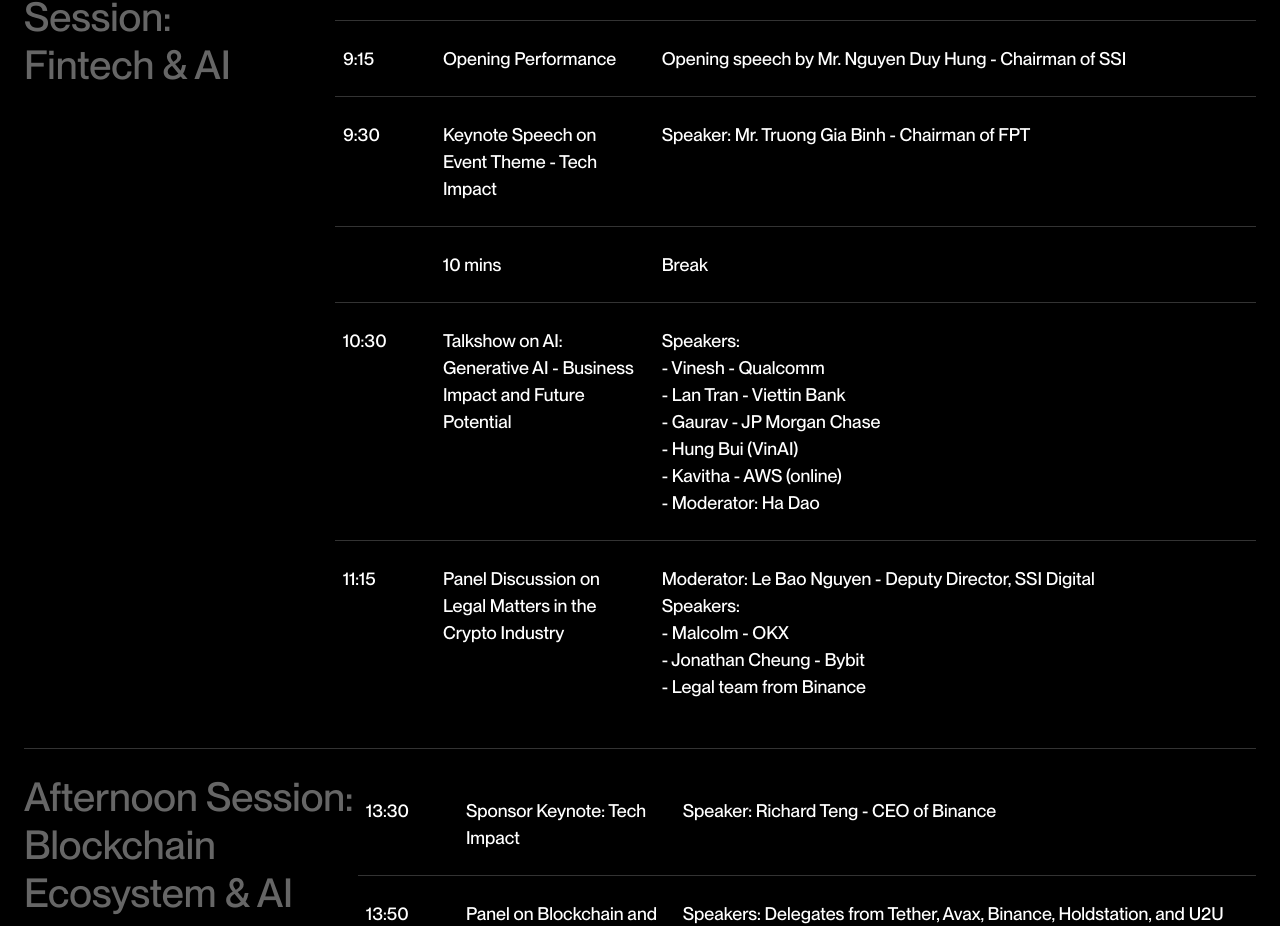
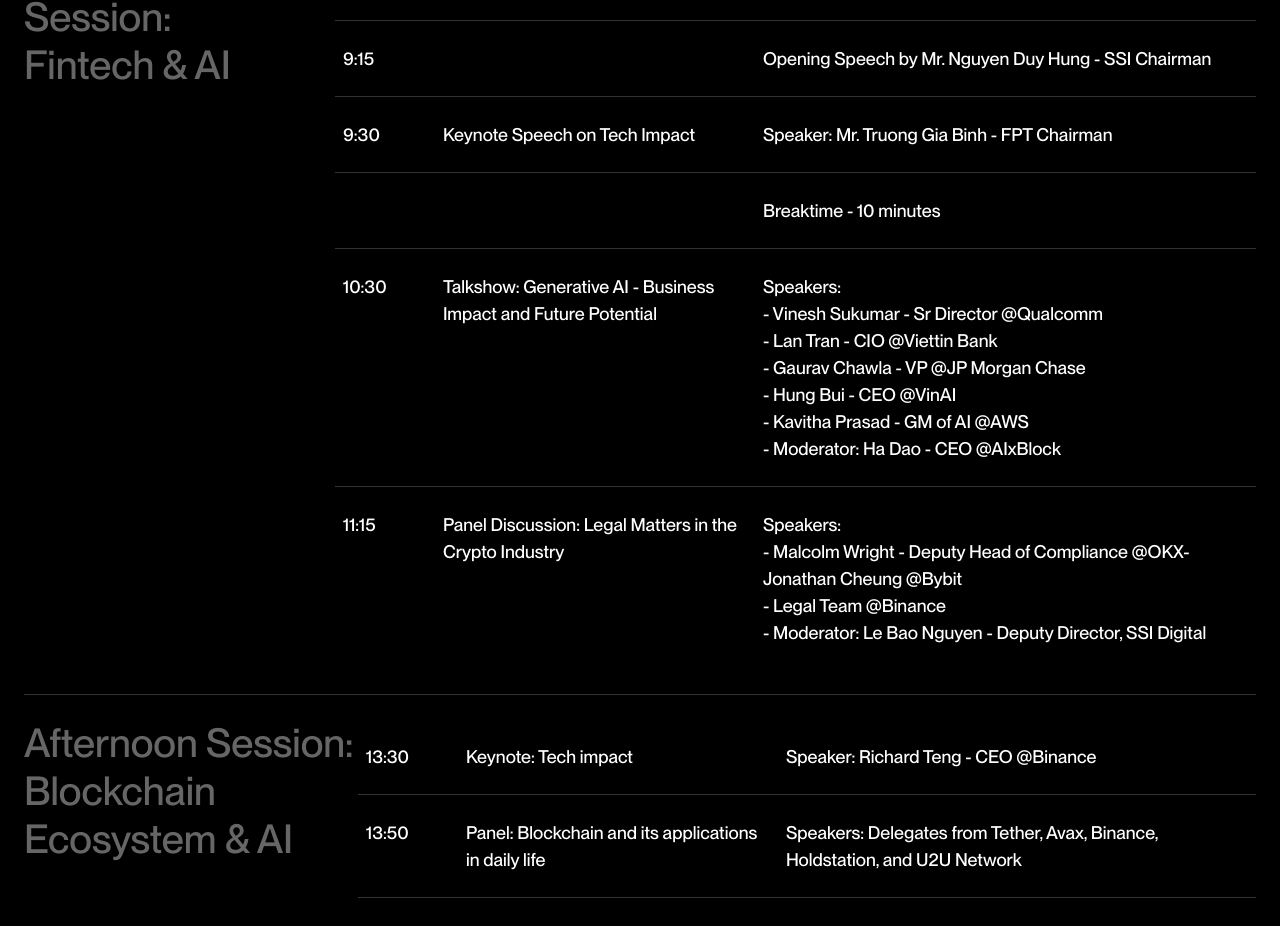
Before and after one commit to unicornultrafoundation/vtis-website, a Next.js app: page /agenda in a window 1280 px wide. Shown: the part 760-1686 px from the top of the page. Built offline with nearby package versions, Linux system fonts and the light colour scheme.

Commit message:
[UPDATE] handle agenda page

```diff
--- a/src/components/Pages/Agenda/AfternoonSection.tsx
+++ b/src/components/Pages/Agenda/AfternoonSection.tsx
@@ -24,31 +24,31 @@
   // eslint-disable-next-line react-hooks/exhaustive-deps
   const listSpeakerAfternoon: Speaker[] = [
     {
-      title: "Sponsor Keynote: Tech Impact",
+      title: "Keynote: Tech impact",
       time: "13:30",
-      description: "Speaker: Richard Teng - CEO of Binance",
+      description: "Speaker: Richard Teng - CEO @Binance",
       image: Speaker4,
     },
     {
-      title: "Panel on Blockchain and Its Applications in Daily Life",
+      title: "Panel: Blockchain and its applications in daily life",
       time: "13:50",
       description:
-        "Speakers: Delegates from Tether, Avax, Binance, Holdstation, and U2U",
+        "Speakers: Delegates from Tether, Avax, Binance, Holdstation, and U2U Network",
     },
     {
-      title: "Keynote: Tech Impact",
+      title: "Keynote: Tech impact",
       time: "14:30",
-      description: "Speaker: COO of KuCoin (20mins)",
+      description: "Speaker:  COO @KuCoin",
     },
     {
-      title: "10 mins",
+      title: "",
       time: "",
-      description: "Break",
+      description: "Breaktime - 10 minutes",
     },
     {
-      title: "Panel on Future Innovations and Security in Digital Asset",
+      title: "Panel: Future Innovations and Security in Digital Asset",
       time: "15:00",
-      description: "Speakers: Bybit, Bitget, Bingx, KuCoin",
+      description: "Speakers:  Bybit, Bitget, Bingx, KuCoin",
     },
     {
       title:
@@ -56,15 +56,15 @@
       time: "16:00",
       description:
         "Speakers:\n" +
-        "- Phong Nguyen - FPT\n" +
-        "- Raghu - SAP \n" +
-        "- Tuan Cao - Genetica \n" +
-        "- Binh Tran - AVV \n" +
-        "- Prof. Fabio - Oxford Brookes, Oxford University \n" +
-        "- Moderator: Ha Dao\n",
+        "- Phong Nguyen - Chief AI Officer @FPT AI \n" +
+        "- Raghu Banda - Sr Director of AI @SAP  \n" +
+        "- Tuan Cao - CEO @Genetica  \n" +
+        "- Binh Tran @AVV  \n" +
+        "- Prof. Fabio - Director of AI Labs @Oxford Brookes, Oxford University \n" +
+        "- Moderator: Ha Dao - CEO @AIxBlock\n",
     },
     {
-      title: "Panel Discussion with Vietnamese Blockchain Startups",
+      title: "Panel: Vietnam Blockchain Startups",
       time: "17:00",
       description: "Speakers: Delegates from Onus, ATX, and Icetea Labs",
     },
@@ -73,9 +73,9 @@
   // eslint-disable-next-line react-hooks/exhaustive-deps
   const listSpeakerAfternoon2: Speaker[] = [
     {
-      title: "Panel by Web3 Ventures",
+      title: "Panel: Web3 Ventures",
       time: "13:30",
-      description: "Speakers: Delegates from IDG, JDL, Chain Capital",
+      description: "Speakers: Delegates from IDG Blockchain, JDL, Chain Capital",
     },
     {
       title: "Keynote from Bitget Delegate",
@@ -135,16 +135,16 @@
             onMouseLeave={() => setHoveredImageAfternoon(null)}
           >
             <div className="flex tablet:group-hover:bg-white tablet:group-hover:text-black py-6 px-2 fullscreen:py-[64px]  text-[18px] fullscreen:text-[48px] font-neueMed">
-              <div className=" w-full tablet:max-w-[100px] fullscreen:max-w-[941px] max-w-[116px] ">
+              <div className=" w-full tablet:max-w-[100px] fullscreen:max-w-[941px] max-w-[90px] ">
                 <p>{speaker.time}</p>
               </div>
-              <p className="hidden tablet:flex tablet:flex-col tablet:w-[300px] desktop:w-[400px]">
+              <p className="hidden tablet:flex w-full tablet:max-w-[300px] fullscreen:max-w-[400px]">
                 {speaker.title}
               </p>
               <p
-                className="pl-5 w-full"
-                dangerouslySetInnerHTML={{
-                  __html: speaker.description.replaceAll("\n", "<br />"),
+                  className="tablet:pl-5 w-full"
+                  dangerouslySetInnerHTML={{
+                    __html: speaker.description.replaceAll("\n", "<br />"),
                 }}
               />
             </div>
--- a/src/components/Pages/Agenda/MorningSection.tsx
+++ b/src/components/Pages/Agenda/MorningSection.tsx
@@ -5,6 +5,7 @@
 
 import Image, { StaticImageData } from "next/image";
 import { useMemo, useState } from "react";
+
 
 interface Props {
   activeTab?: string;
@@ -29,61 +30,61 @@
       description: "",
     },
     {
-      title: "Opening Performance",
+      title: "",
       time: "9:15",
-      description: "Opening speech by Mr. Nguyen Duy Hung - Chairman of SSI",
+      description: "Opening Speech by Mr. Nguyen Duy Hung - SSI Chairman",
       image: Speaker1,
     },
     {
-      title: "Keynote Speech on Event Theme - Tech Impact",
+      title: "Keynote Speech on Tech Impact",
       time: "9:30",
-      description: "Speaker: Mr. Truong Gia Binh - Chairman of FPT",
+      description: "Speaker: Mr. Truong Gia Binh - FPT Chairman",
       image: Speaker2,
     },
     {
-      title: "10 mins",
+      title: "",
       time: "",
-      description: "Break",
+      description: "Breaktime - 10 minutes",
     },
     {
       title:
-        "Talkshow on AI: Generative AI - Business Impact and Future Potential",
+          "Talkshow: Generative AI - Business Impact and Future Potential",
       time: "10:30",
       description:
           "Speakers:\n" +
-        "- Vinesh - Qualcomm \n" +
-        "- Lan Tran - Viettin Bank \n" +
-        "- Gaurav - JP Morgan Chase \n" +
-        "- Hung Bui (VinAI)\n" +
-        "- Kavitha - AWS (online)\n" +
-        "- Moderator: Ha Dao\n",
+          "- Vinesh Sukumar - Sr Director @Qualcomm  \n" +
+          "- Lan Tran - CIO @Viettin Bank  \n" +
+          "- Gaurav Chawla - VP @JP Morgan Chase \n" +
+          "- Hung Bui - CEO @VinAI \n" +
+          "- Kavitha Prasad - GM of AI @AWS\n" +
+          "- Moderator: Ha Dao - CEO @AIxBlock\n",
     },
     {
-      title: "Panel Discussion on Legal Matters in the Crypto Industry",
+      title: "Panel Discussion: Legal Matters in the Crypto Industry\n",
       time: "11:15",
       description:
-        "Moderator: Le Bao Nguyen - Deputy Director, SSI Digital\n" +
           " Speakers:\n" +
-        "- Malcolm - OKX\n" +
-        "- Jonathan Cheung - Bybit\n" +
-        "- Legal team from Binance\n",
+          "- Malcolm Wright - Deputy Head of Compliance @OKX" +
+          "- Jonathan Cheung @Bybit \n" +
+          "- Legal Team @Binance\n" +
+          "- Moderator: Le Bao Nguyen - Deputy Director, SSI Digital\n"
     },
   ];
 
   // eslint-disable-next-line react-hooks/exhaustive-deps
   const listSpeakerMorning2: Speaker[] = [
     {
-      title: "Fintech Panel: The Future of Fintech in the Next 5 Years",
+      title: "Panel: The future of Fintech in the next 5 Years ",
       time: "9:00",
-      description: "Speakers: CEO DNSE, CEO Finhay, Zalo Pay CEO",
+      description: "CEO @DNSE, CEO @Finhay, CEO @Zalo Pay",
     },
     {
       title: "Keynote: The Effect of Technology on Education and the Future",
       time: "10:00",
-      description: "Speaker: Mr. Hoang Nam Tien - FPT",
+      description: "Speaker: Mr. Hoang Nam Tien @FPT",
     },
     {
-      title: "Panel by Web2 Ventures",
+      title: "Panel: Web2 Ventures",
       time: "10:30",
       description:
           "Speakers: Delegates from SSIAM, Thinkzone, Vina Capital, Vin Ventures",
@@ -102,11 +103,12 @@
         <p className="font-neueMed text-[20px] tablet:text-[40px] fullscreen:text-[106px] tablet:max-w-[250px] fullscreen:max-w-[666px] leading-[28px] tablet:leading-[48px] fullscreen:leading-[128px] opacity-[0.4]">
           Morning Session: Fintech & AI
         </p>
-      <hr className="w-full h-[1px] block tablet:hidden border-[#333] mb-6 mt-5" />
+        <hr className="w-full h-[1px] block tablet:hidden border-[#333] mb-6 mt-5"/>
 
         {/* Hovered Image - displayed only if hoveredImage is set */}
         {hoveredImageMorning && (
-        <div className="hidden tablet:block absolute desktop:left-[400px] fullscreen:left-[650px] opacity-100 animate-fade-in">
+            <div
+                className="hidden tablet:block absolute desktop:left-[400px] fullscreen:left-[650px] opacity-100 animate-fade-in">
               <Image
                   src={hoveredImageMorning}
                   alt="Speaker"
@@ -130,22 +132,27 @@
                   }
                   onMouseLeave={() => setHoveredImageMorning(null)}
               >
-            <div className="flex tablet:group-hover:bg-white tablet:group-hover:text-black py-6 px-2 fullscreen:py-[64px]  text-[18px] fullscreen:text-[48px] font-neueMed">
-              <div className=" w-full tablet:max-w-[100px] fullscreen:max-w-[941px] max-w-[116px] ">
+                <div
+                    className="flex tablet:group-hover:bg-white tablet:group-hover:text-black py-6 px-2 fullscreen:py-[64px]  text-[18px] fullscreen:text-[48px] font-neueMed">
+                  <div className=" w-full tablet:max-w-[100px] fullscreen:max-w-[941px] max-w-[90px] ">
                     <p>{speaker.time}</p>
                   </div>
-              <p className="hidden tablet:flex tablet:flex-col tablet:w-[300px] desktop:w-[400px]">
+                  <p className="hidden tablet:flex w-full tablet:max-w-[300px] fullscreen:max-w-[400px]">
                     {speaker.title}
                   </p>
+                  <div className='flex flex-col gap-2 '>
+                    <p className='flex tablet:hidden'>{speaker.title}</p>
                     <p
-                className="pl-5 w-full"
+                        className="tablet:pl-5 w-full"
                         dangerouslySetInnerHTML={{
                           __html: speaker.description.replaceAll("\n", "<br />"),
                         }}
                     />
                   </div>
+
+                </div>
                 {index !== listData.length - 1 && (
-              <hr className="w-full h-[1px] border-[#333]" />
+                    <hr className="w-full h-[1px] border-[#333]"/>
                 )}
               </div>
           ))}
```
Lines whose indentation alone changed are shown as unchanged.
